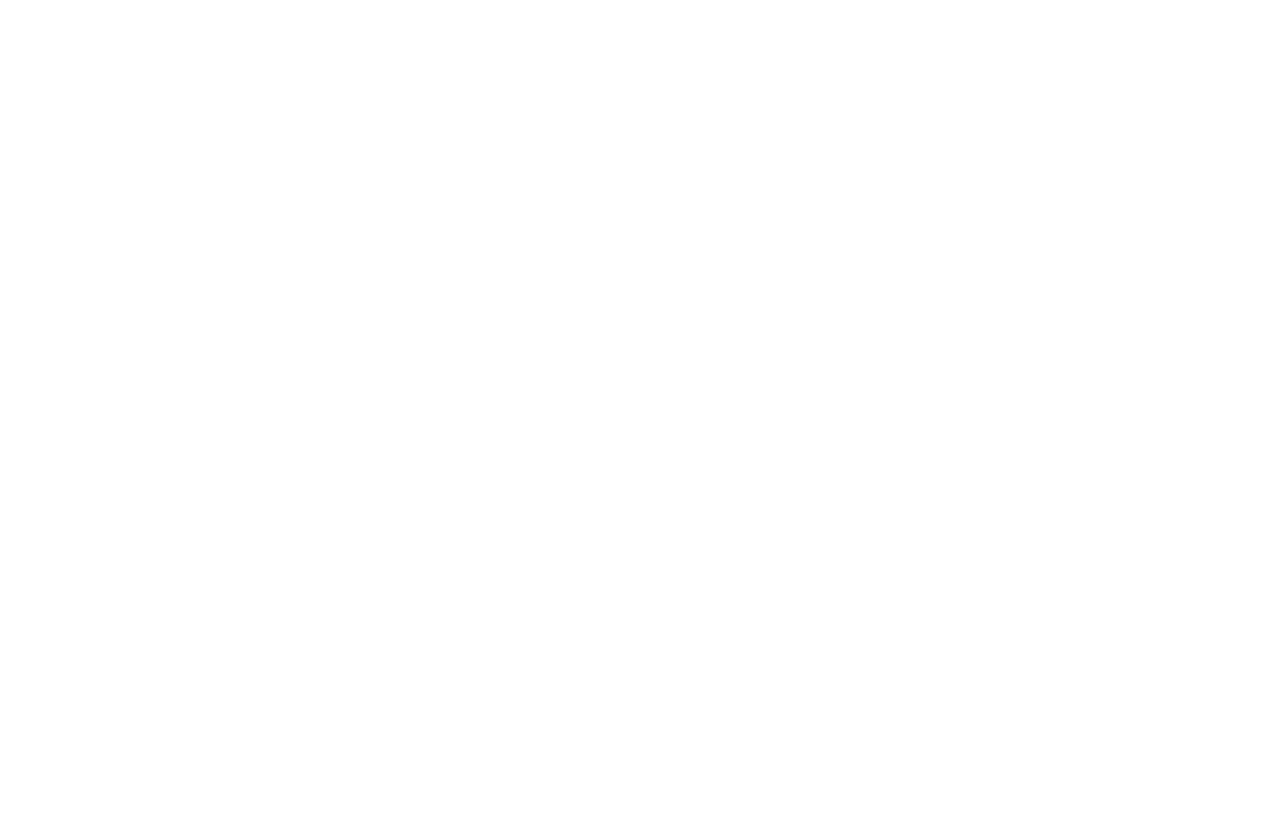
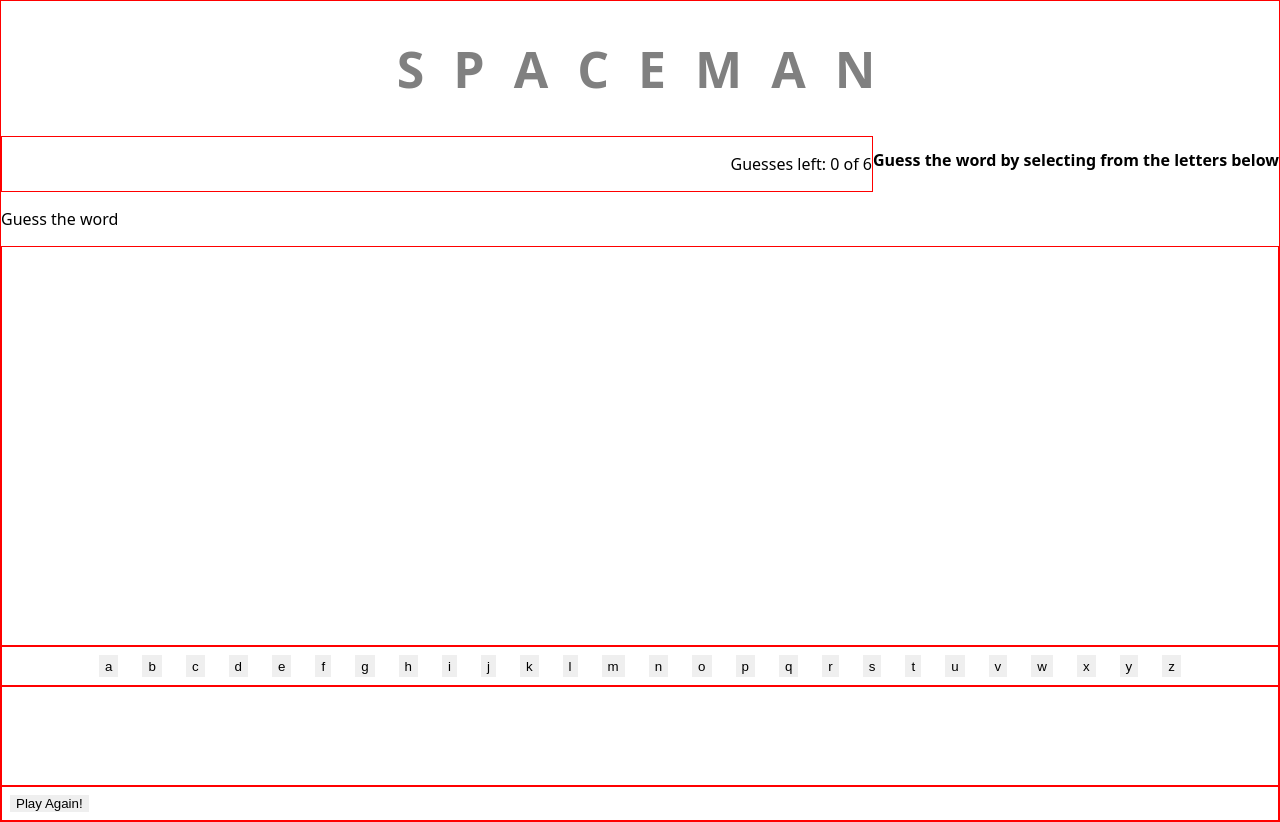
Before and after one commit to Oakevinlee/Project-1, a plain HTML site: page index.html in a window 1280 px wide. Before the commit the page ends 800 px from the top, so only its background shows below. Drawn offline with Linux system fonts and the light colour scheme.

Commit message:
polished css

```diff
--- a/css/main.css
+++ b/css/main.css
@@ -0,0 +1,52 @@
+* {
+    box-sizing: border-box;
+
+}
+
+body {
+    height: 100vh;
+    margin: 0;
+    font-family: system-ui, -apple-system, BlinkMacSystemFont, 'Segoe UI', Roboto, Oxygen, Ubuntu, Cantarell, 'Open Sans', 'Helvetica Neue', sans-serif;
+    /* display: flex;
+    flex-direction: row;
+    justify-content: center;
+    align-items: center; */
+
+}
+
+h1 {
+    font-size: 50px;
+    color: gray;
+    letter-spacing: 1vmin;
+    text-align: center;
+    }
+
+h2 {font-size: 2vmin;
+    float: inline-end
+}
+ div {
+    border: 1px solid red
+}
+
+#letters {
+    display: grid;
+    grid-template-rows: repeat(27, 1min);
+    gap: 1vmin;
+}
+
+#letters {
+    height: 5vmin;
+    display: flex;
+    justify-content: center;
+}
+
+button {
+    margin: 1vmin;
+    border: none;
+    gap: 50px;
+}
+.guessLeft {
+        display: flex;
+        justify-content: flex-end;
+
+}
--- a/index.html
+++ b/index.html
@@ -4,12 +4,51 @@
     <meta charset="UTF-8">
     <meta http-equiv="X-UA-Compatible" content="IE=edge">
     <meta name="viewport" content="width=device-width, initial-scale=1.0">
-    <title>Document</title>
+    <title>St</title>
     <link rel="stylesheet" href="css/main.css"/>
     <script defer src="js/main.js"></script>
 </head>
 
 <body>
+    <div class="container">
+    <h1>S P A C E M A N</h1>
+    <h2>Guess the word by selecting from the letters below</h2>
+    <div class="guessLeft"><p>Guesses left: <span id="guess again"> 0 </span> of <span id = 'maxWrong'> 6 </span></p></div>
+        <p>Guess the word</p>
+        <div style="height: 400px"></div>
+    <div id ='letters'>
+       <button>a</button>
+       <button>b</button>
+       <button>c</button>
+       <button>d</button>
+       <button>e</button>
+       <button>f</button>
+       <button>g</button>
+       <button>h</button>
+       <button>i</button>
+       <button>j</button>
+       <button>k</button>
+       <button>l</button>
+       <button>m</button>
+       <button>n</button>
+       <button>o</button>
+       <button>p</button>
+       <button>q</button>
+       <button>r</button>
+       <button>s</button>
+       <button>t</button>
+       <button>u</button>
+       <button>v</button>
+       <button>w</button>
+       <button>x</button>
+       <button>y</button>
+       <button>z</button>
+    </div>
+    <div style="height:100px"></div>
+    <div>
+        <button>Play Again!</button>
+    </div>
+</div>
 
 </body>
 </html>
--- a/js/main.js
+++ b/js/main.js
@@ -0,0 +1,24 @@
+/*----- constants -----*/
+const wordBank = [
+    'moon',
+    'space',
+    'stars',
+    'sun',
+    'nova'
+
+];
+
+const maxWrongGuess = 5;
+
+  /*----- state variables -----*/
+let numGuesses
+let numCorrectGuesses
+let numWrongguesses
+
+  /*----- cached elements  -----*/
+
+
+  /*----- event listeners -----*/
+
+
+  /*----- functions -----*/
```
